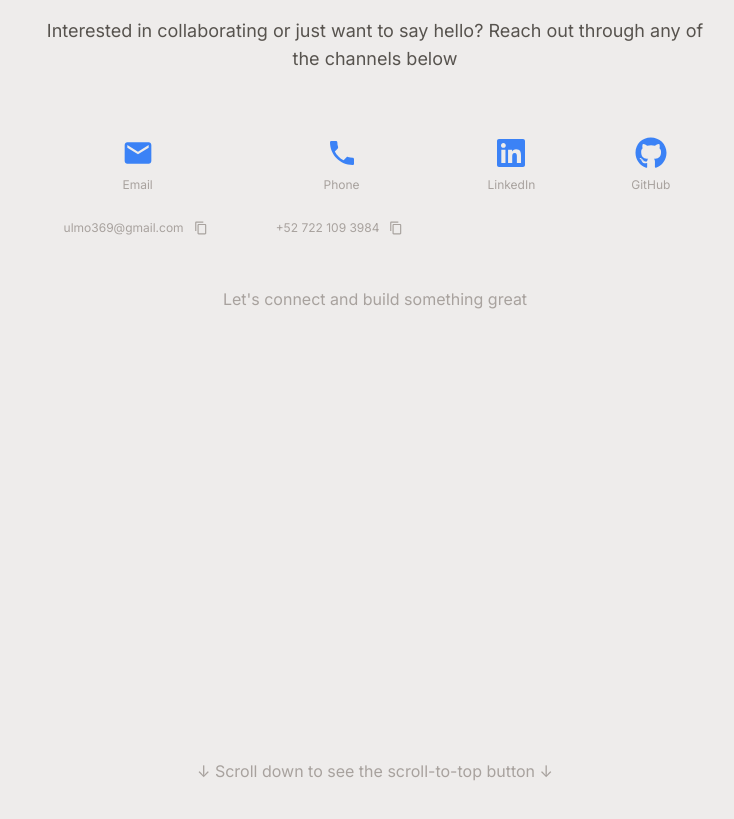
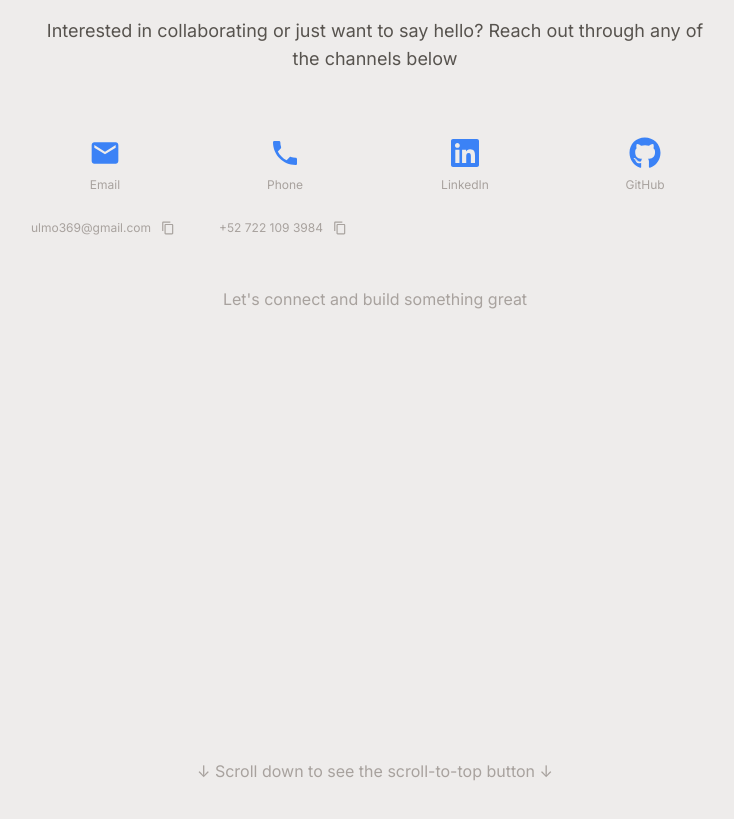
Before and after one commit to ulmo369/ThisIsUlmo, a React (Vite) app: page /dev/components in a window 1280 px wide. Shown: the part 10940-11759 px from the top of the page, without its empty margins (265-999 px from the left). Built offline with nearby package versions, Linux system fonts and the light colour scheme.

Commit message:
fix: translate EN streak to English, use grid for equal icon spacing

```diff
--- a/src/components/sections/ContactSection.tsx
+++ b/src/components/sections/ContactSection.tsx
@@ -33,8 +33,8 @@ function getContactMethods(): ContactMethod[] {
 }
 
 const STREAK_SUFFIXES_EN = [
-  '', 'double!!', 'triple!!', 'dominating!!', 'exterminio!!',
-  'masacre!!!', 'imparable!!!!', 'DIOS!!!!!', 'POR ENCIMA DE DIOS!!!!!!',
+  '', 'double!!', 'triple!!', 'dominating!!', 'rampage!!',
+  'killing spree!!!', 'unstoppable!!!!', 'GOD LIKE!!!!!', 'BEYOND GOD LIKE!!!!!!',
 ];
 
 const STREAK_SUFFIXES_ES = [
@@ -138,7 +138,7 @@ export default function ContactSection() {
 
           <motion.div
             variants={fadeInUp}
-            className="flex flex-wrap items-start justify-center gap-12 sm:gap-16"
+            className="grid grid-cols-2 sm:grid-cols-4 gap-8 sm:gap-12 max-w-2xl mx-auto"
           >
             {methods.map((method) => {
               const IconComponent = method.icon;
```
